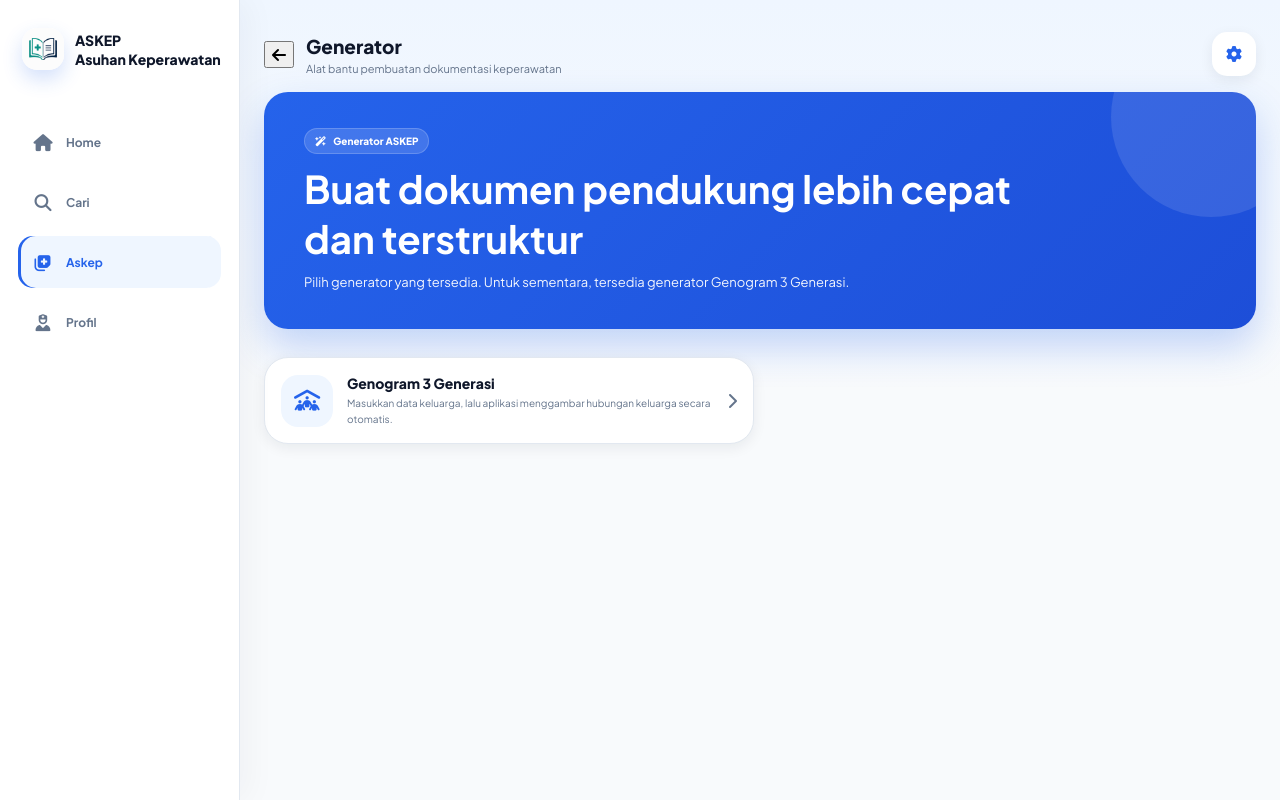
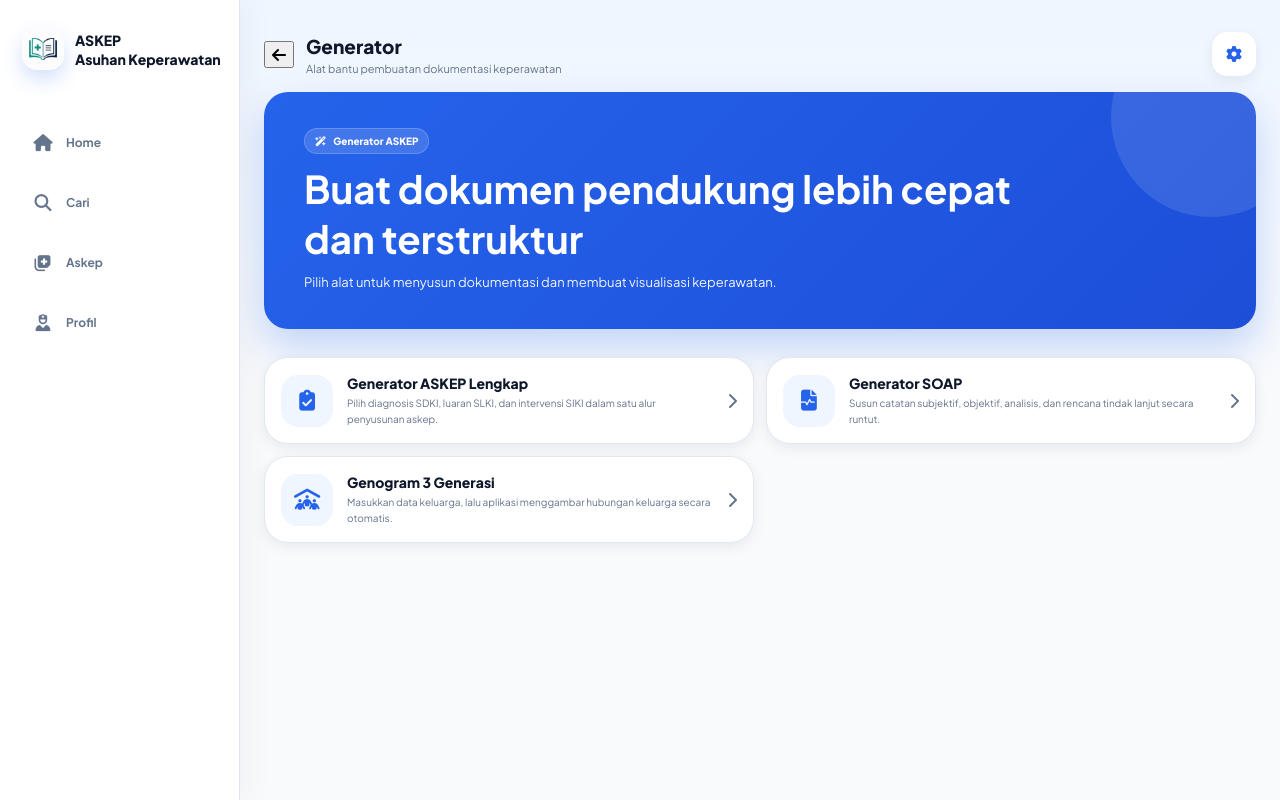
Before and after one commit to mkhoirulzed-svg/Askep, a plain HTML site: page pages/generator.html in a window 1280 px wide. Drawn offline with Linux system fonts and the light colour scheme; no server answers.

Commit message:
Move SOAP and full Askep generators to Generator hub

```diff
--- a/pages/generator.html
+++ b/pages/generator.html
@@ -35,12 +35,28 @@
       <section class="tool-hero">
         <div class="tool-badge"><i class="fa-solid fa-wand-magic-sparkles"></i> Generator ASKEP</div>
         <h2>Buat dokumen pendukung lebih cepat dan terstruktur</h2>
-        <p>Pilih generator yang tersedia. Untuk sementara, tersedia generator Genogram 3 Generasi.</p>
+        <p>Pilih alat untuk menyusun dokumentasi dan membuat visualisasi keperawatan.</p>
       </section>
     </header>
 
     <main class="tool-content">
       <section class="generator-grid" aria-label="Daftar generator">
+        <a class="generator-card native-click" href="askep-lengkap.html">
+          <div class="generator-icon"><i class="fa-solid fa-clipboard-check"></i></div>
+          <div class="generator-copy">
+            <div class="generator-title">Generator ASKEP Lengkap</div>
+            <div class="generator-desc">Pilih diagnosis SDKI, luaran SLKI, dan intervensi SIKI dalam satu alur penyusunan askep.</div>
+          </div>
+          <i class="fa-solid fa-chevron-right generator-arrow"></i>
+        </a>
+        <a class="generator-card native-click" href="soap.html">
+          <div class="generator-icon"><i class="fa-solid fa-file-waveform"></i></div>
+          <div class="generator-copy">
+            <div class="generator-title">Generator SOAP</div>
+            <div class="generator-desc">Susun catatan subjektif, objektif, analisis, dan rencana tindak lanjut secara runtut.</div>
+          </div>
+          <i class="fa-solid fa-chevron-right generator-arrow"></i>
+        </a>
         <a class="generator-card native-click" href="genogram.html">
           <div class="generator-icon"><i class="fa-solid fa-people-roof"></i></div>
           <div class="generator-copy">
@@ -56,7 +72,7 @@
   <nav class="bottom-nav" aria-label="Navigasi utama">
     <a href="../index.html" class="bottom-item native-click"><i class="fa-solid fa-house"></i><span>Home</span></a>
     <a href="search.html" class="bottom-item native-click"><i class="fa-solid fa-magnifying-glass"></i><span>Cari</span></a>
-    <a href="quick-askep.html" class="bottom-item active native-click"><i class="fa-solid fa-notes-medical"></i><span>Askep</span></a>
+    <a href="quick-askep.html" class="bottom-item native-click"><i class="fa-solid fa-notes-medical"></i><span>Askep</span></a>
     <a href="profil.html" class="bottom-item native-click"><i class="fa-solid fa-user-nurse"></i><span>Profil</span></a>
   </nav>
 </body>
```
